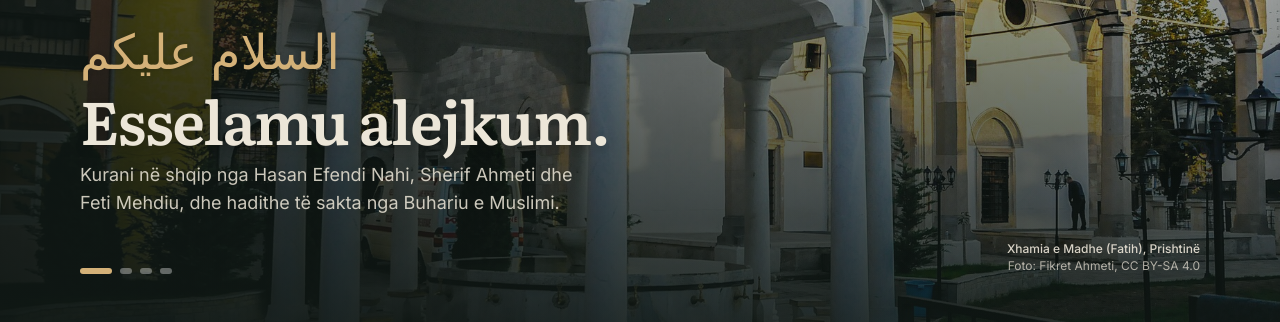
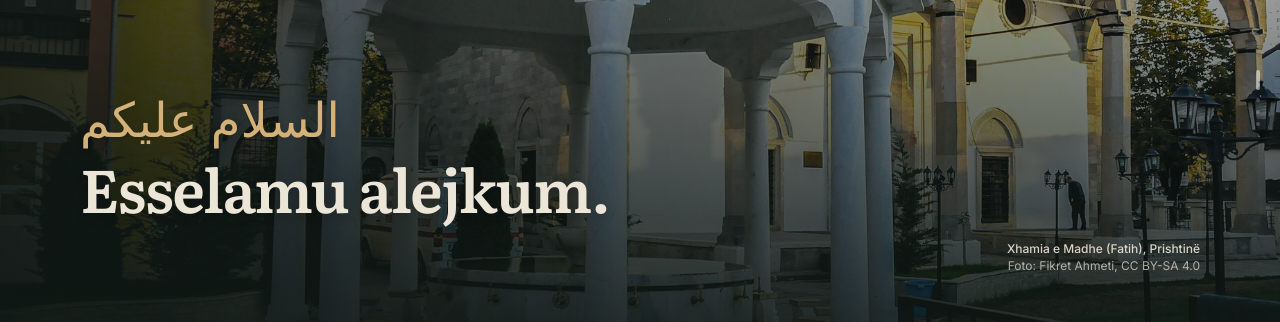
Before and after one commit to DiartDerguti/noor, a Next.js app: page / in a window 1280 px wide. Shown: the part 223-545 px from the top of the page. Built offline with nearby package versions, Linux system fonts and the light colour scheme; no server answers; a web font is replaced by a local one.

Commit message:
move banner indicators to the side

```diff
--- a/src/components/HeroBanner.tsx
+++ b/src/components/HeroBanner.tsx
@@ -53,7 +53,7 @@ export default function HeroBanner({ hijri }: { hijri?: string }) {
     <section
       onMouseEnter={() => setPaused(true)}
       onMouseLeave={() => setPaused(false)}
-      className="relative isolate -mt-16 h-[80vh] min-h-[520px] overflow-hidden"
+      className="relative isolate -mt-16 h-[80vh] min-h-[620px] overflow-hidden"
     >
       {SLIDES.map((s, i) => (
         <Image
@@ -73,6 +73,20 @@ export default function HeroBanner({ hijri }: { hijri?: string }) {
       <div className="absolute inset-0 -z-10 bg-gradient-to-r from-paper/80 via-paper/20 to-transparent" />
       <div className="absolute inset-x-0 top-0 -z-10 h-40 bg-gradient-to-b from-paper/80 to-transparent" />
 
+      <div className="absolute top-1/2 right-3 z-10 flex -translate-y-1/2 flex-col gap-2 sm:right-5">
+        {SLIDES.map((s, i) => (
+          <button
+            key={s.src}
+            type="button"
+            onClick={() => setIndex(i)}
+            aria-label={s.place}
+            className={`w-1 rounded-full transition-all duration-500 ${
+              i === index ? "h-5 bg-white/50" : "h-1 bg-white/20 hover:bg-white/40"
+            }`}
+          />
+        ))}
+      </div>
+
       <div className="mx-auto flex h-full max-w-6xl flex-col justify-end px-4 pt-24 pb-28 sm:pb-36">
         {hijri && (
           <p className="mb-4 self-start rounded-full border border-white/15 bg-black/30 px-3 py-1 text-xs text-ink/90 backdrop-blur">
@@ -83,27 +97,7 @@ export default function HeroBanner({ hijri }: { hijri?: string }) {
         <h1 className="font-serif text-4xl font-semibold tracking-tight drop-shadow-lg sm:text-6xl">
           Esselamu alejkum.
         </h1>
-        <p className="mt-3 max-w-lg text-pretty text-ink/85 sm:text-lg">
-          Kurani në shqip nga Hasan Efendi Nahi, Sherif Ahmeti dhe Feti Mehdiu, dhe hadithe të sakta nga Buhariu e
-          Muslimi.
-        </p>
-        <ContinueReading />
-
-        <div className="mt-6 flex flex-wrap items-end justify-between gap-4">
-          <div className="flex items-center gap-2">
-            {SLIDES.map((s, i) => (
-              <button
-                key={s.src}
-                type="button"
-                onClick={() => setIndex(i)}
-                aria-label={s.place}
-                className={`h-1.5 rounded-full transition-all duration-500 ${
-                  i === index ? "w-8 bg-gold" : "w-3 bg-white/35 hover:bg-white/60"
-                }`}
-              />
-            ))}
-          </div>
-
+        <div className="mt-6 flex justify-end">
           <a
             href={slide.source}
             target="_blank"
```
